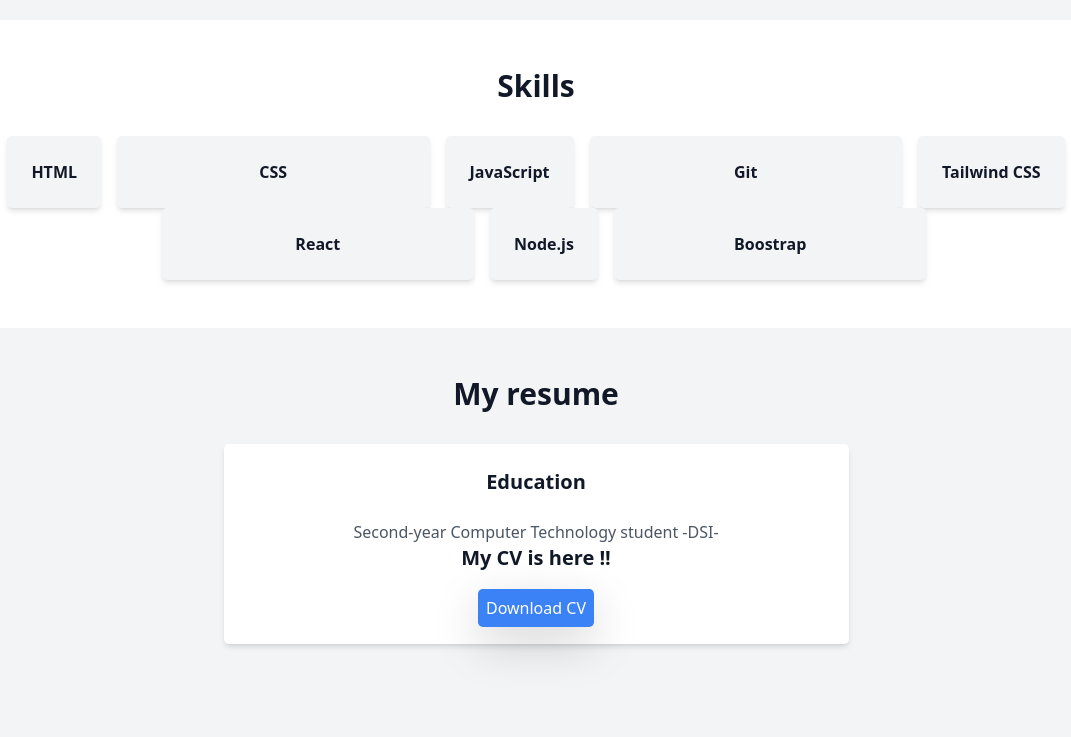
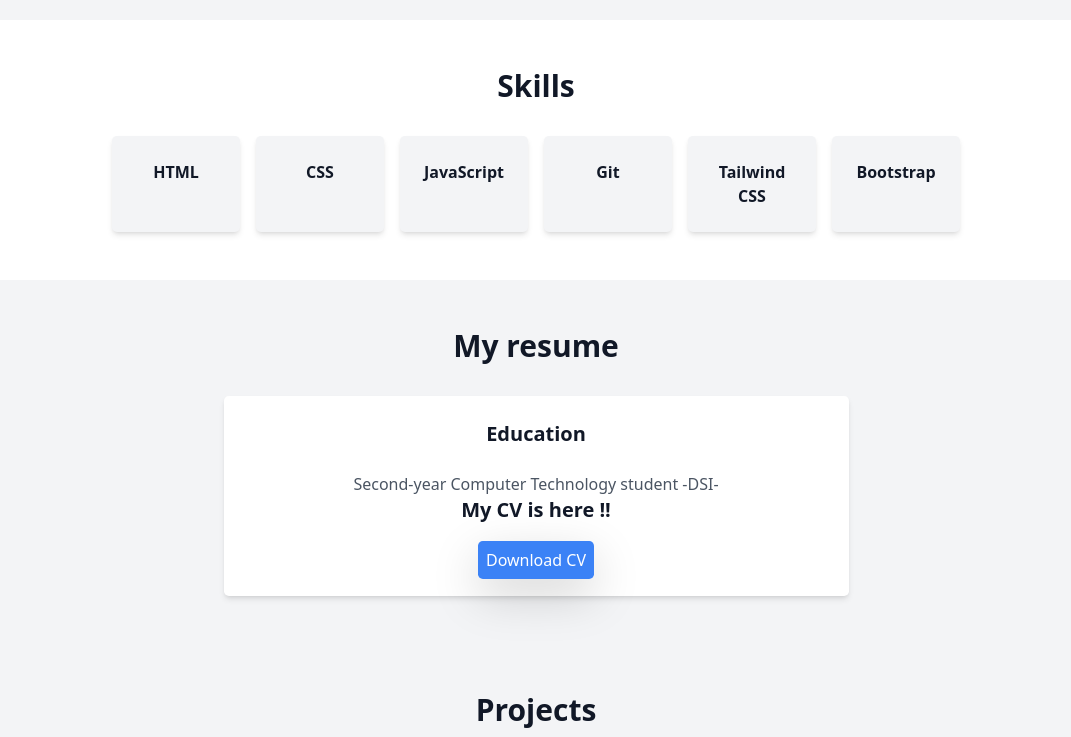
Before and after one commit to TahaKhelifi1/TahaKhelifi1.github.io, a plain HTML site: page index.html in a window 1280 px wide. Shown: the part 860-1597 px from the top of the page, without its empty margins (104-1175 px from the left). Drawn offline with nearby package versions, Linux system fonts and the light colour scheme.

Commit message:
changement final de mon index.html

```diff
--- a/index.html
+++ b/index.html
@@ -51,30 +51,25 @@
         <div class="container mx-auto">
             <h3 class="text-3xl font-bold text-center mb-8">Skills</h3>
             <div class="flex flex-wrap justify-center space-x-4">
-                <div class="p-4 bg-gray-100 rounded-lg shadow-md w-30 text-center">
+                <div class="p-4 bg-gray-100 rounded-lg shadow-md w-32 text-center">
                     <p class="font-bold">HTML</p>
                 </div>
-                <div class="p-4 bg-gray-100 rounded-lg shadow-md w-25 text-center">
+                <div class="p-4 bg-gray-100 rounded-lg shadow-md w-32 text-center">
                     <p class="font-bold">CSS</p>
                 </div>
-                <div class="p-4 bg-gray-100 rounded-lg shadow-md w-30 text-center">
+                <div class="p-4 bg-gray-100 rounded-lg shadow-md w-32 text-center">
                     <p class="font-bold">JavaScript</p>
                 </div>
-                <div class="p-4 bg-gray-100 rounded-lg shadow-md w-25 text-center">
+                <div class="p-4 bg-gray-100 rounded-lg shadow-md w-32 text-center">
                     <p class="font-bold">Git</p>
                 </div>
-                <div class="p-4 bg-gray-100 rounded-lg shadow-md w-30 text-center">
+                <div class="p-4 bg-gray-100 rounded-lg shadow-md w-32 text-center">
                     <p class="font-bold">Tailwind CSS</p>
                 </div>
-                <div class="p-4 bg-gray-100 rounded-lg shadow-md w-25 text-center">
-                    <p class="font-bold">React</p>
+                <div class="p-4 bg-gray-100 rounded-lg shadow-md w-32 text-center">
+                    <p class="font-bold">Bootstrap</p>
                 </div>
-                <div class="p-4 bg-gray-100 rounded-lg shadow-md w-30 text-center">
-                    <p class="font-bold">Node.js</p>
-                </div>
-                <div class="p-4 bg-gray-100 rounded-lg shadow-md w-25 text-center">
-                    <p class="font-bold">Boostrap</p>
-                </div>
+            </div>
         </div>
     </section>
     <!-- CV Section -->
```
